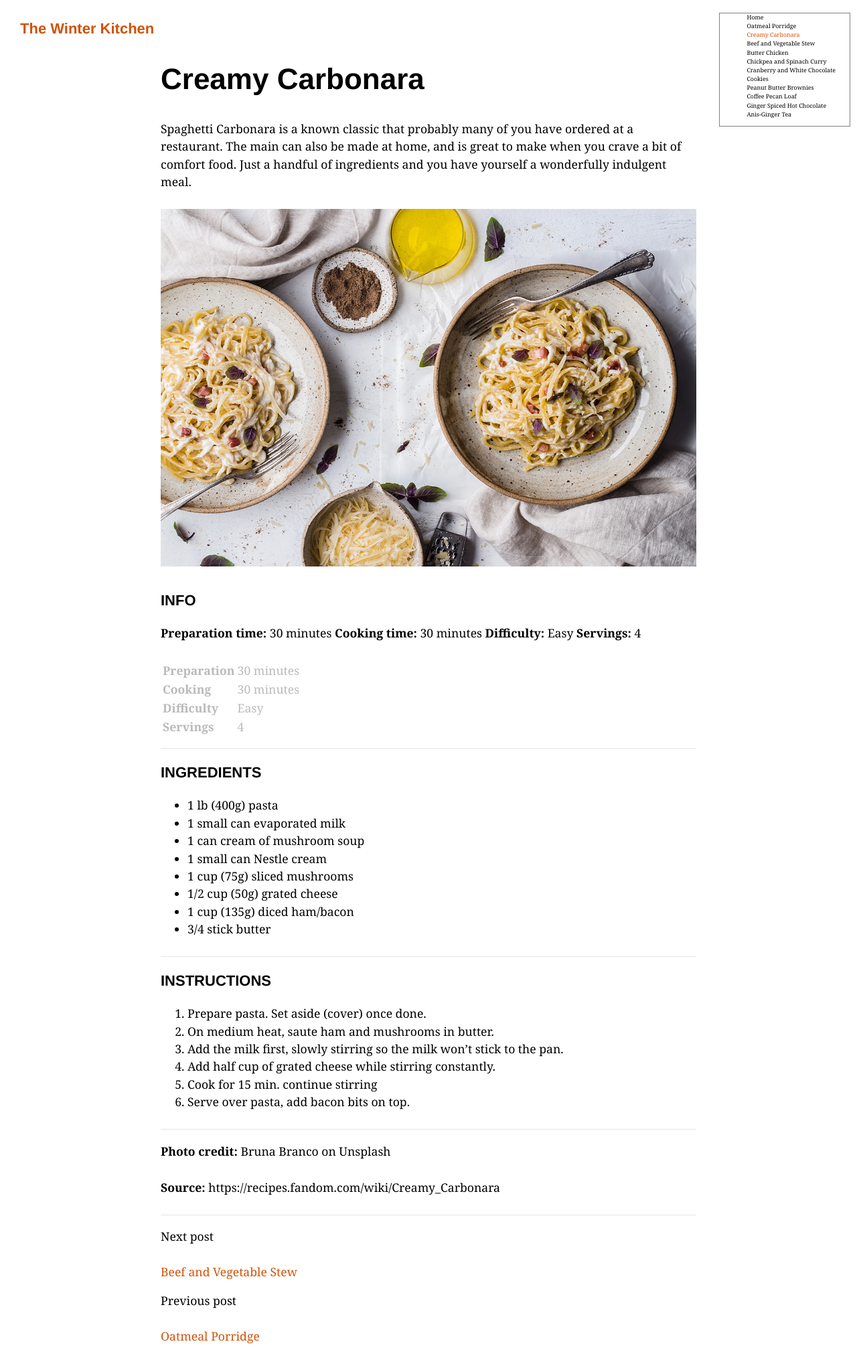
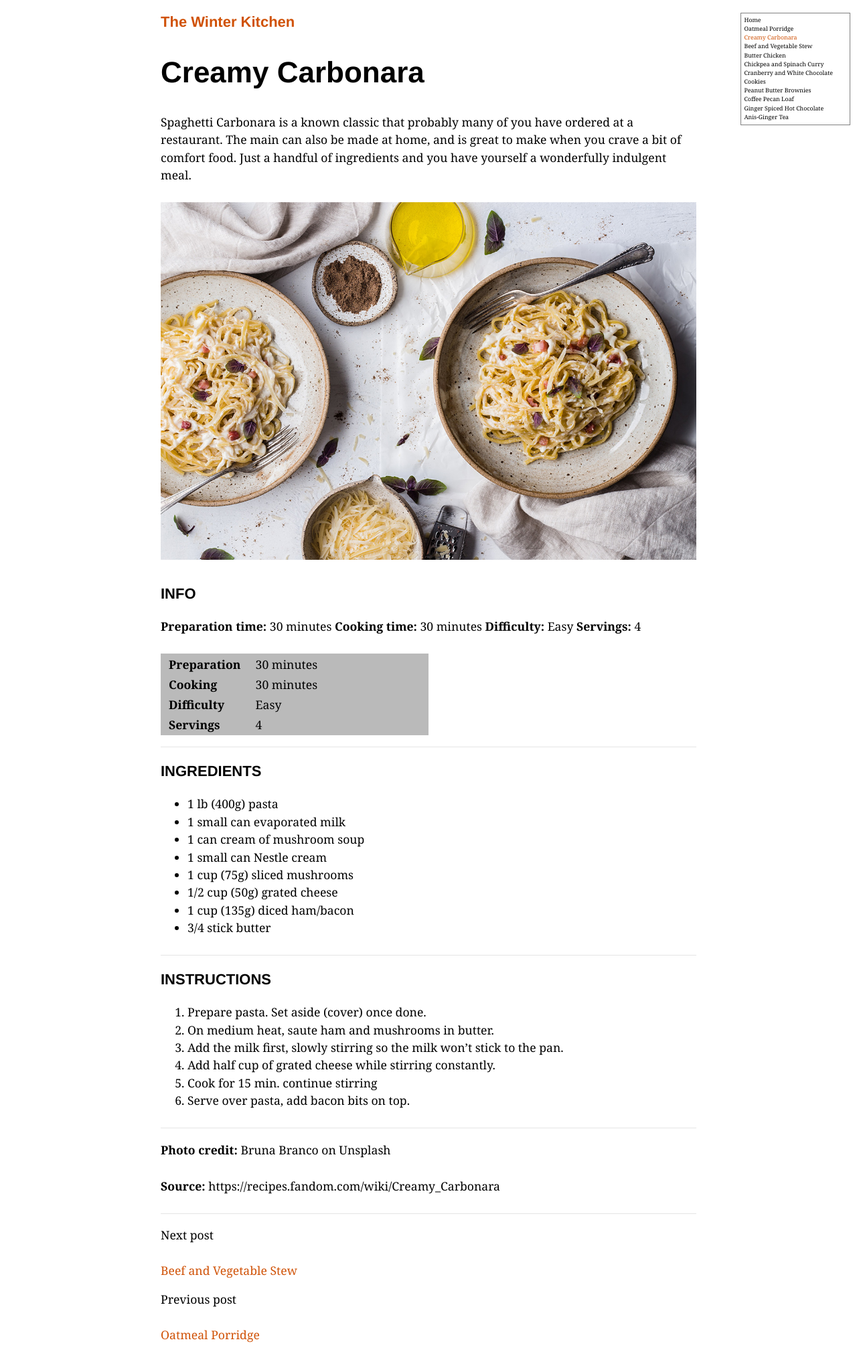
Before and after one commit to AgneteSteine/agnetesteine.github.io, a Jekyll site: the page built from _recipes/recipe3.markdown, in a window 1280 px wide. Shown: the whole page at 67% size. Built offline with Jekyll 4.4.1, drawn with Linux system fonts in a browser that asks for light colours.

Commit message:
CSS Paste

```diff
--- a/assets/css/recipes.css
+++ b/assets/css/recipes.css
@@ -30,6 +30,16 @@ body {
     font-family: Georgia, serif;
     margin: 30px;
     font-size: 1.10em;
+    margin:20px auto;
+    max-width: 800px;
+    width: 70%;
+    /* border:1px solid red; */
+}
+
+body.recipeshome {
+  width:70%;
+  margin:20px auto;
+  max-width:850px;
 }
 
 h2,h3 {
@@ -43,10 +53,10 @@ h4 {
 }
 
 .content {
-  width: 100%;
+  /* width: 100%; */
   margin-left: auto;
   margin-right: auto;
-  max-width: 800px;
+  /* max-width: 800px; */
 }
 
 h1.site-title {
@@ -56,14 +66,14 @@ font-size: 1.25em;
 
 
 
-@media screen and (max-width: 750px) {
+@media screen and (max-width: 650px) {
 
   ul.recipes {
     display: none;
   }
 
   .content {
-    width: 100%;
+    /* width: 100%; */
     margin-left: auto;
     margin-right: auto;
   }
@@ -117,14 +127,17 @@ ul.recipes {
   font-size: 50%;
   top:10px;
   right:10px;
+  padding:4px;
   font-family: Georgia, serif;
   list-style: none;
+  background-color: white;
 }
 
 ul.recipes li {
   margin-left: 0;
   text-indent: 0;
   list-style: none;
+  padding-left: 0;
   color:rgb(208, 82, 7);
 }
 
@@ -141,8 +154,13 @@ h1.title.recipelist a{
   text-decoration: underline;
 }
 
+
 h1.site-title a {
 color:rgb(208, 82, 7);
+}
+
+.post-teaser h1 {
+  border-bottom: 1px solid black;
 }
 
 #post-nav a {
@@ -151,5 +169,11 @@ color:rgb(208, 82, 7);
 
 table {
   display: block;
-  color: rgb(186, 186, 186);
+  color: black;
+  background-color: rgb(186, 186, 186);
+  width: 50%;
 }
+
+td {
+  padding:2px 10px;
+}
```
